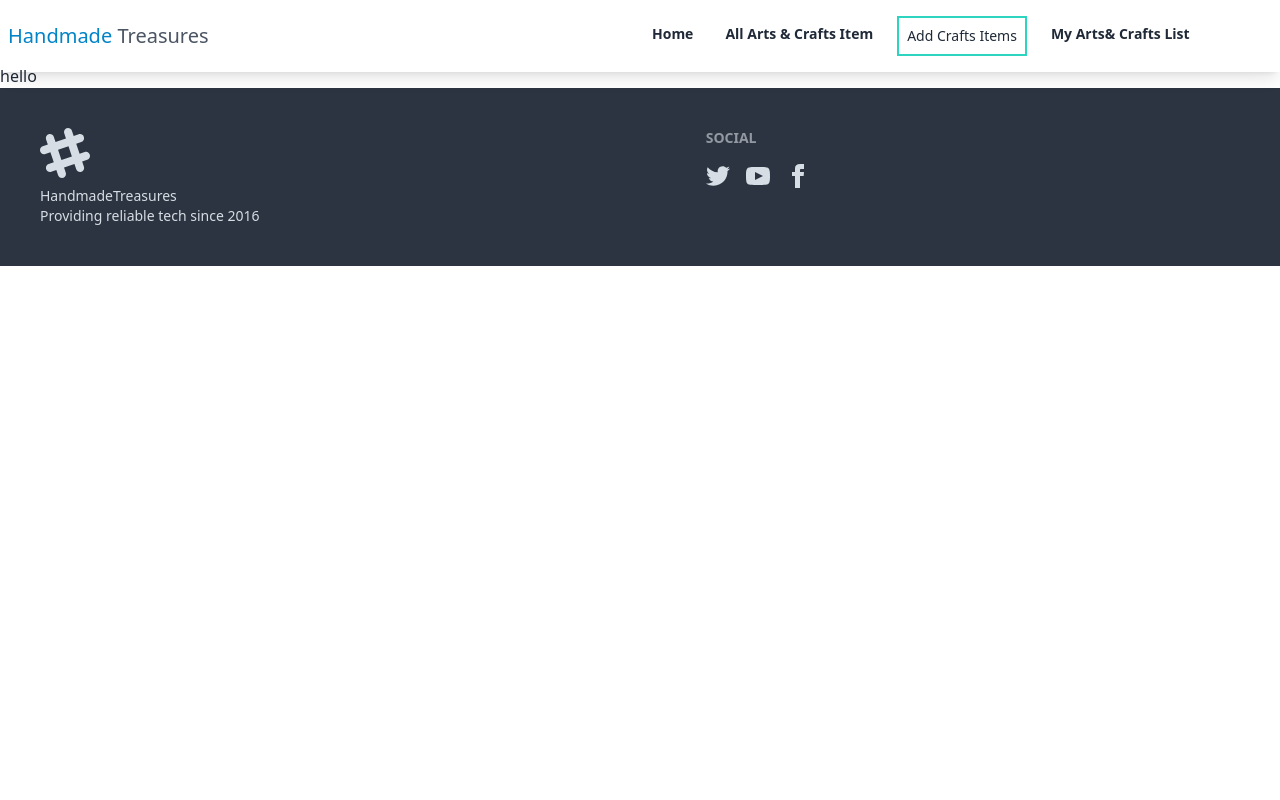
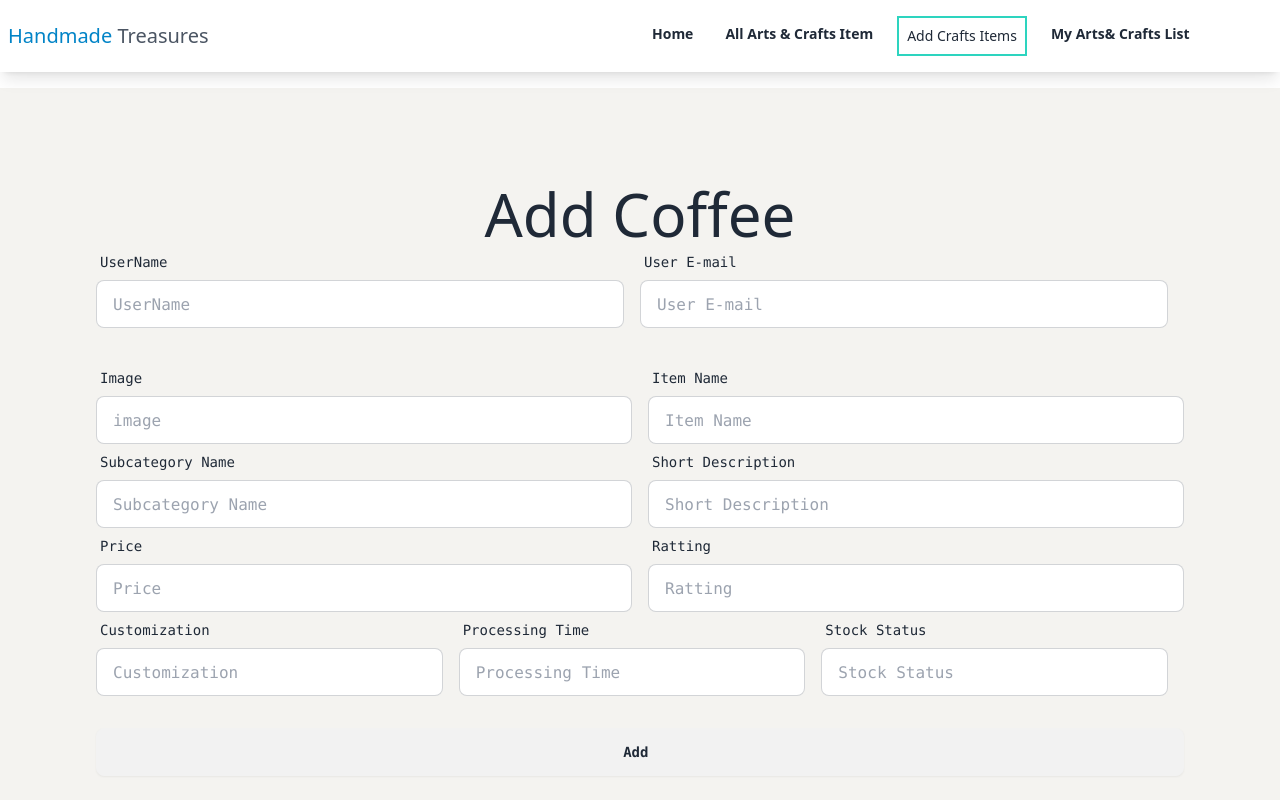
Before and after one commit to NahiyaNasir/Assignment-10-Client, a React (Vite) app: page /addItem in a window 1280 px wide. Shown: the top 800 px of the page. Built offline with nearby package versions, Linux system fonts and the light colour scheme.

Commit message:
add-arrts&crafts-created

```diff
--- a/src/Componets/Pages/AddItem.jsx
+++ b/src/Componets/Pages/AddItem.jsx
@@ -1,11 +1,193 @@
+import Swal from "sweetalert2";
 
 
 const AddItem = () => {
-    return (
-        <div>
-            <h2> hello</h2>
-        </div>
-    );
+  const handleAddItem = (e) => {
+    e.preventDefault();
+    const from=e.target
+    const name=from.name.value
+
+    const email=from.email.value
+    const item_name=from.item_name.value
+    const sub_name =from.sub_name.value
+    const desc=from.desc.value
+    const price=from.price.value
+    const img=from.img.value
+        const ratting =from.ratting.value
+    const time=from.time.value
+    const status=from.status.value
+    const custom=from.custom.value
+    const newItem={name,img, ratting,custom,status,time,price,desc,item_name,sub_name,email}
+    console.log(newItem);
+    fetch('http://localhost:5000/crafts',{
+        method:"post",
+        headers:{
+            "content-type":"application/json"
+        },
+        body:JSON.stringify(newItem)
+    })
+    .then(res=>res.json())
+    .then(data=>{
+        console.log(data);
+        if(data.insertedId){
+
+            Swal.fire({
+                title: 'Success!',
+                text: 'Added Item Successfully',
+                icon: 'success',
+                confirmButtonText: 'Okay'
+              })
+        }
+    })
+  };
+  return (
+    <div>
+      <div className=" bg-[#F4F3F0] p-24 my-6 mx-auto font-mono">
+        <h1 className=" text-center font-sans text-6xl">Add Coffee</h1>
+
+        <form onSubmit={handleAddItem}>
+          {/*  from row 1 */}
+          <div className=" mb-8 md:flex">
+            <label className="form-control md:w-1/2 mr-4">
+              <div className="label">
+                <span className="label-text">UserName</span>
+              </div>
+              <input
+                type="text"
+                placeholder="UserName"
+                name="name"
+                className="input input-bordered w-full "
+              />
+            </label>
+            <label className="form-control md:w-1/2 mr-4">
+              <div className="label">
+                <span className="label-text">User E-mail</span>
+              </div>
+              <input
+                type="text"
+                placeholder="User E-mail"
+                name="email"
+                className="input input-bordered w-full "
+              />
+            </label>
+           {/* from row 2 */}
+          </div>
+          <div className=" md:flex ">
+            <label className="form-control md:w-1/2 mr-4">
+              <div className="label">
+                <span className="label-text">Image</span>
+              </div>
+              <input
+                type="text"
+                placeholder="image"
+                name="img"
+                className="input input-bordered w-full "
+              />
+            </label>
+            <label className="form-control md:w-1/2">
+              <div className="label">
+                <span className="label-text">Item Name</span>
+              </div>
+              <input
+                type="text"
+                placeholder="Item Name"
+                name="item_name"
+                className="input input-bordered w-full "
+              />
+            </label>
+          </div>
+          {/* from row 3 */}
+          <div className=" md:flex ">
+            <label className="form-control md:w-1/2 mr-4">
+              <div className="label">
+                <span className="label-text">Subcategory Name</span>
+              </div>
+              <input
+                type="text"
+                placeholder="Subcategory Name"
+                name="sub_name"
+                className="input input-bordered w-full "
+              />
+            </label>
+            <label className="form-control md:w-1/2">
+              <div className="label">
+                <span className="label-text">Short Description</span>
+              </div>
+              <input
+                type="text"
+                placeholder="Short Description"
+                name="desc"
+                className="input input-bordered w-full "
+              />
+            </label>
+          </div>
+          <div className=" md:flex ">
+            <label className="form-control md:w-1/2 mr-4">
+              <div className="label">
+                <span className="label-text">Price</span>
+              </div>
+              <input
+                type="number"
+                placeholder="Price"
+                name="price"
+                className="input input-bordered w-full "
+              />
+            </label>
+            <label className="form-control md:w-1/2">
+              <div className="label">
+                <span className="label-text">Ratting</span>
+              </div>
+              <input
+                type="text"
+                placeholder="Ratting"
+                name="ratting"
+                className="input input-bordered w-full "
+              />
+            </label>
+          </div>
+          {/*  from row 4 */}
+          <div className=" mb-8 md:flex">
+            <label className="form-control md:w-1/2 mr-4">
+              <div className="label">
+                <span className="label-text">Customization</span>
+              </div>
+              <input
+                type="text"
+                placeholder="Customization"
+                name="custom"
+                className="input input-bordered w-full "
+              />
+            </label>
+            <label className="form-control md:w-1/2 mr-4">
+              <div className="label">
+                <span className="label-text">Processing Time</span>
+              </div>
+              <input
+                type="text"
+                placeholder="Processing Time"
+                name="time"
+                className="input input-bordered w-full "
+              />
+            </label>
+            <label className="form-control md:w-1/2 mr-4">
+              <div className="label">
+                <span className="label-text">Stock Status</span>
+              </div>
+              <input
+                type="text"
+                placeholder="Stock Status"
+                name="status"
+                className="input input-bordered w-full "
+              />
+            </label>
+          </div>
+
+
+          <input type="submit" value="Add " className="btn btn-block" />
+        </form>
+      </div>
+    </div>
+  );
 };
 
 export default AddItem;
--- /dev/null
+++ b/src/Componets/Pages/Login.jsx
@@ -0,0 +1,11 @@
+
+
+const Login = () => {
+    return (
+        <div>
+
+        </div>
+    );
+};
+
+export default Login;
--- /dev/null
+++ b/src/Componets/Pages/Register.jsx
@@ -0,0 +1,11 @@
+
+
+const Register = () => {
+    return (
+        <div>
+
+        </div>
+    );
+};
+
+export default Register;
```
Also changed, not shown: src/Componets/AuthProvider.jsx (added).
